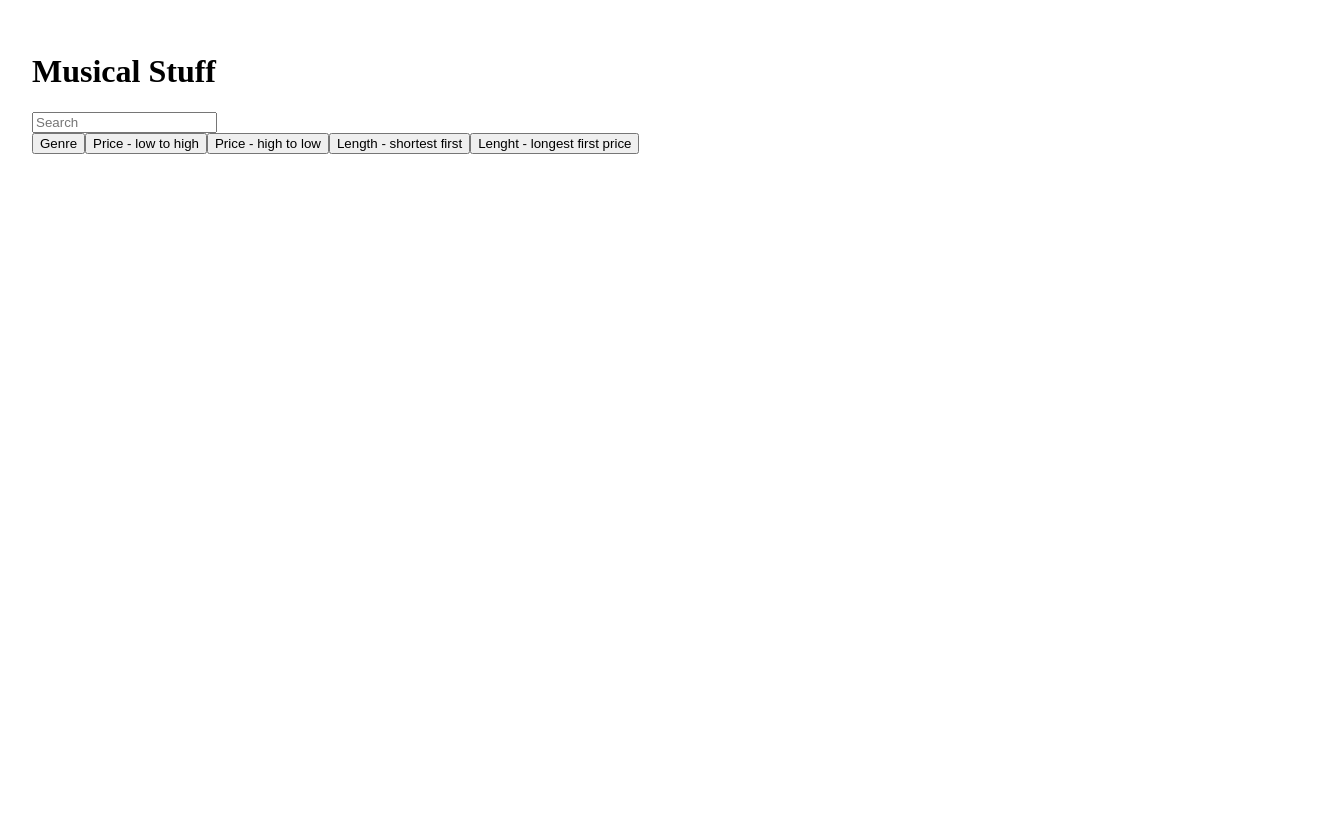
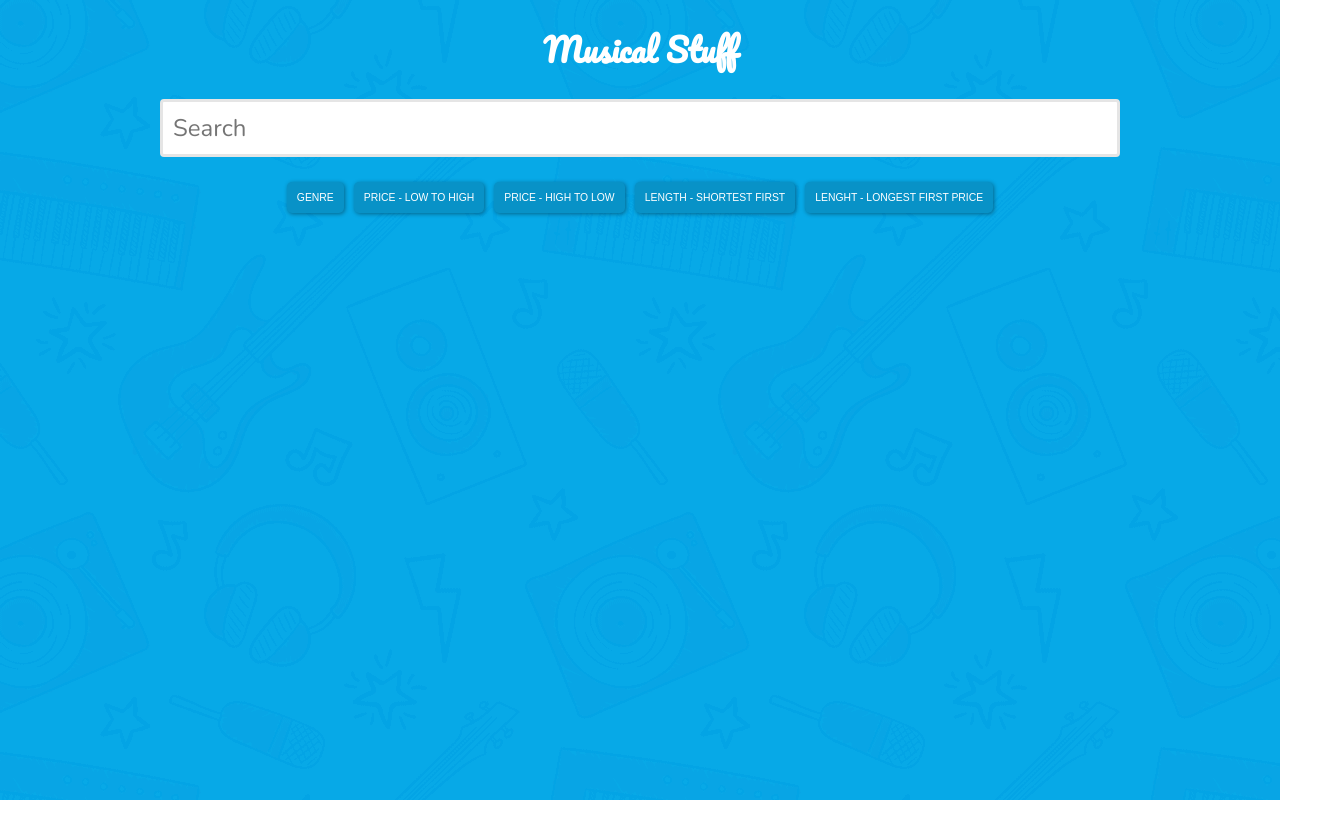
Before and after one commit to abdelba/musical-stuff, an Angular app: page / in a window 1280 px wide. Shown: the top 838 px of the page, 1344 px wide, since content can reach past the window. After the commit the page ends 800 px from the top, so only its background shows below. Built offline with nearby package versions, Linux system fonts and the light colour scheme.

Commit message:
styling all that stuff

```diff
--- a/src/app/app.component.html
+++ b/src/app/app.component.html
@@ -1,3 +1,3 @@
-<div class="container">
+<div class="main container">
   <router-outlet></router-outlet>
 </div>
--- a/src/app/app.component.scss
+++ b/src/app/app.component.scss
@@ -1,6 +1,7 @@
-.container {
+@import url('https://fonts.googleapis.com/css?family=Pacifico');
+@import url('https://fonts.googleapis.com/css?family=Nunito');
+
+.main.container {
   width: 100%;
   height: 100%;
-  display: flex;
-  padding: 2em;
 }
--- a/src/app/pages/home/home.component.html
+++ b/src/app/pages/home/home.component.html
@@ -1,5 +1,9 @@
-<h1 class="title">Musical Stuff</h1>
+<div class="container">
+  <h1 class="title">Musical Stuff</h1>
 
-<input type="text" class="search" placeholder="Search" [(ngModel)]="searchTerm" (keyup)="search()">
+  <div class="search field">
+    <input type="text" placeholder="Search" [(ngModel)]="searchTerm" (keyup)="search()">
+  </div>
 
-<mus-track-list [(tracks)]="tracks"></mus-track-list>
+  <mus-track-list [(tracks)]="tracks" [hidden]="!tracks && false"></mus-track-list>
+</div>
--- a/src/app/pages/home/home.component.scss
+++ b/src/app/pages/home/home.component.scss
@@ -0,0 +1,30 @@
+.container {
+  display: flex;
+  flex-direction: column;
+  height: 100%;
+  width: 75%;
+  margin: 0 auto;
+}
+
+.title {
+  text-align: center;
+  font-family: 'Pacifico', cursive;
+  color: #ffffff;
+}
+
+.search.field {
+  width: 100%;
+  input {
+    width: calc(100% - 20px - 6px); // 100% minus padding left & right minus border
+    font-family: 'Nunito', sans-serif;
+    font-size: 1.5em;
+    padding: 10px;
+    border-radius: 4px;
+    border: 3px solid rgba(0, 0, 0, .1);
+
+    &:focus {
+      outline: none;
+      border: 3px solid #0984e3;
+    }
+  }
+}
--- a/src/app/ui/components/track-list-item/track-list-item.component.html
+++ b/src/app/ui/components/track-list-item/track-list-item.component.html
@@ -1,2 +1,3 @@
-<br>
-{{track.id}} • {{track.price}} • {{track.length}} • {{track.genre}}
+<div class="track list item">
+  {{track.id}} • {{track.price}} • {{track.length}} • {{track.genre}}
+</div>
--- a/src/app/ui/components/track-list-item/track-list-item.component.scss
+++ b/src/app/ui/components/track-list-item/track-list-item.component.scss
@@ -0,0 +1,12 @@
+.track.list.item {
+  padding: 20px;
+  background: white;
+  margin: 15px 0;
+  box-shadow: 1px 1px 1px rgba(0,0,0,.3);
+  border-radius: 4px;
+  cursor: pointer;
+
+  &:hover {
+    box-shadow: 3px 3px 3px rgba(0,0,0,.3);;
+  }
+}
--- a/src/app/ui/components/track-list/track-list.component.html
+++ b/src/app/ui/components/track-list/track-list.component.html
@@ -1,3 +1,4 @@
+<div class="track list container">
   <div class="sorting buttons">
     <button (click)="sort('genre')">Genre</button>
     <button (click)="sort('price', 'asc')">Price - low to high</button>
@@ -6,6 +7,7 @@
     <button (click)="sort('length', 'desc')">Lenght - longest first price</button>
   </div>
 
-<div class="results">
+  <div class="track list">
     <mus-track-list-item *ngFor="let track of tracks" [track]="track"></mus-track-list-item>
   </div>
+</div>
--- a/src/app/ui/components/track-list/track-list.component.scss
+++ b/src/app/ui/components/track-list/track-list.component.scss
@@ -0,0 +1,22 @@
+.sorting.buttons {
+  margin: 20px 0;
+  text-align: center;
+
+  button {
+    background: #0892C7;
+    color: white;
+    border: none;
+    outline: none;
+    padding: 10px;
+    border-radius: 5px;
+    font-size: .65em;
+    text-transform: uppercase;
+    margin: 5px;
+    box-shadow: 1px 1px 4px 0px rgba(0, 0, 0, 0.4);
+    cursor: pointer;
+
+    &.active {
+
+    }
+  }
+}
--- a/src/styles.scss
+++ b/src/styles.scss
@@ -2,4 +2,5 @@ body, html {
   height: 100%;
   padding: 0;
   margin: 0;
+  background: url('/assets/images/bg_pattern.png');
 }
```
Also changed, not shown: src/assets/images/bg_pattern.png (added). Lines whose indentation alone changed are shown as unchanged.
